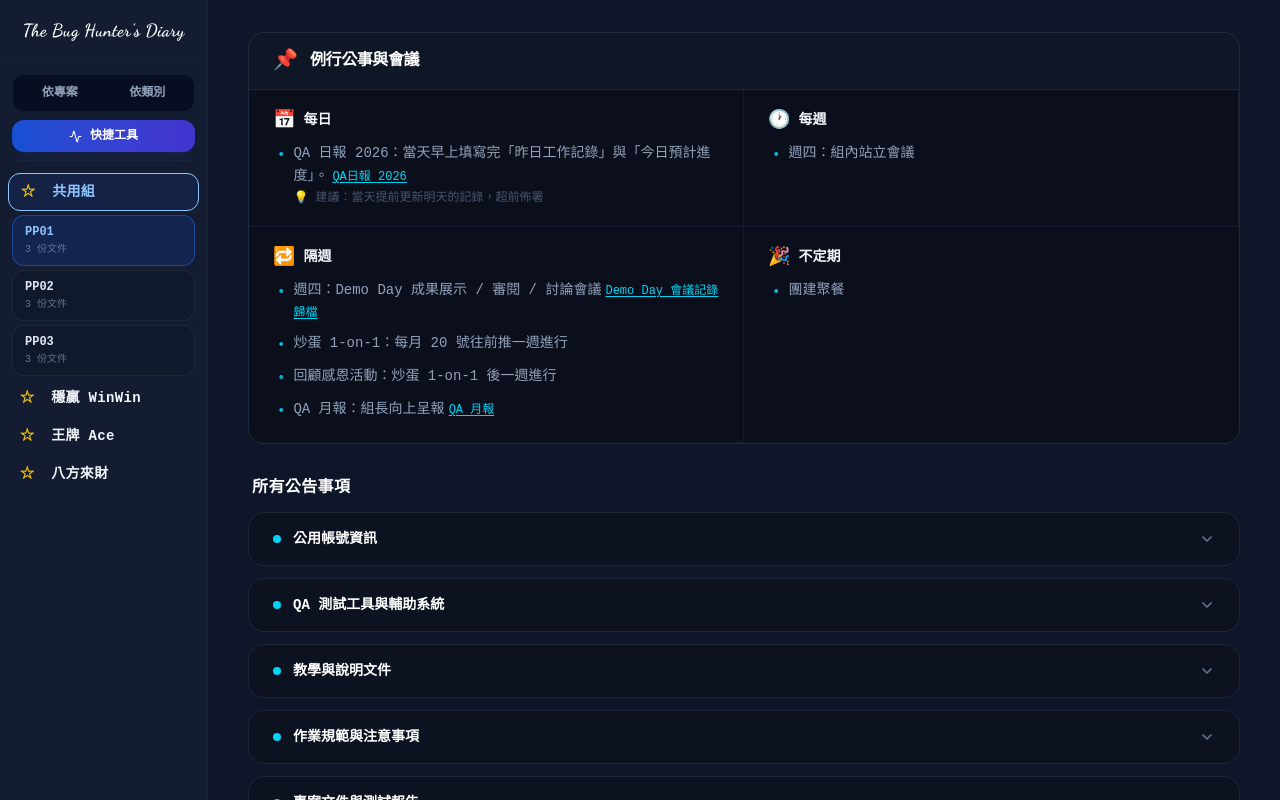
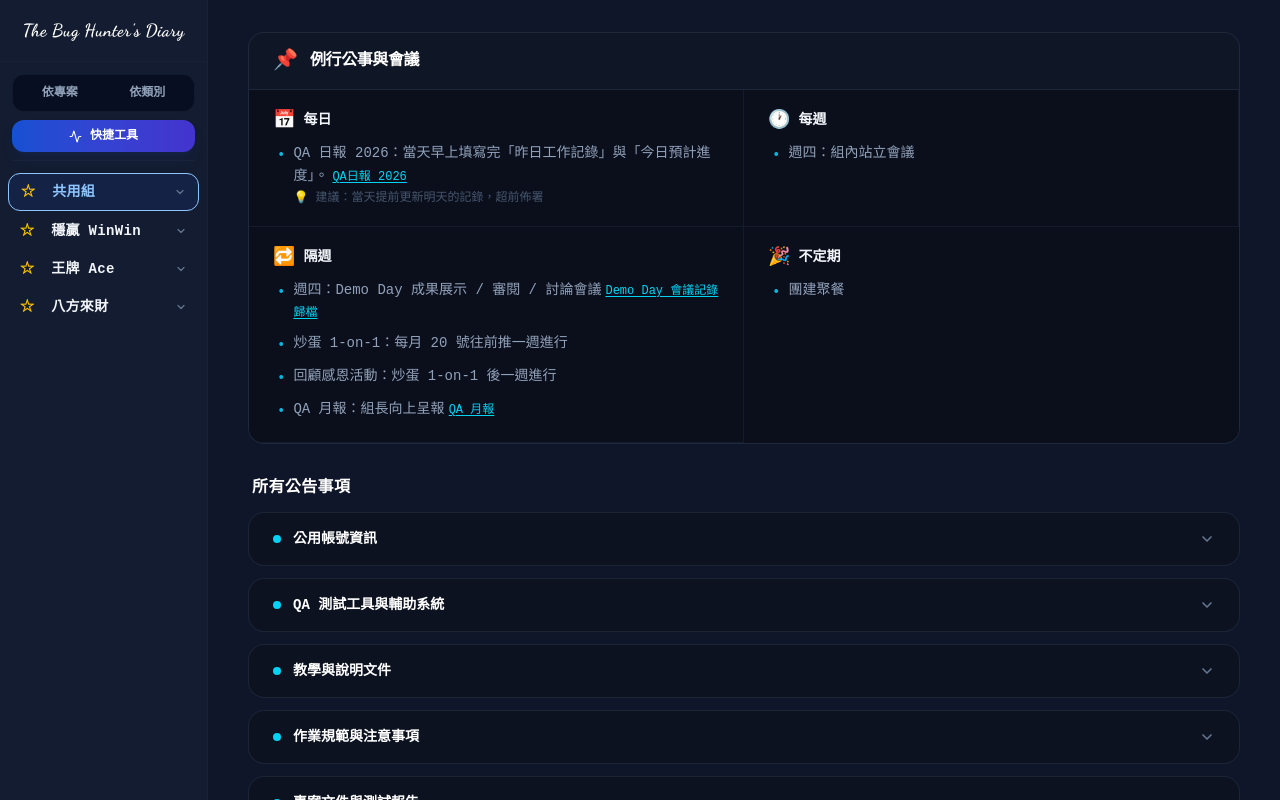
Before and after one commit to cloud52321/QA, a Next.js app: page / in a window 1280 px wide. Built offline with nearby package versions, Linux system fonts and the light colour scheme.

Commit message:
Add files via upload

```diff
--- a/src/app/LLMWiki.tsx
+++ b/src/app/LLMWiki.tsx
@@ -114,32 +114,37 @@ const LLMWiki: React.FC = () => {
       <>
         {studioGroups.map(({ studio, projects }) => {
           const isActive = projects.includes(selectedProject);
+          const isOpen = openSections.includes(studio);
           return (
             <div key={studio}>
               <button
-                onClick={() => handleProjectSelect(projects[0])}
-                className={`w-full flex items-center px-3 py-2 rounded-xl transition-all ${isActive ? 'bg-blue-600/10 border border-blue-300' : 'hover:bg-slate-800/40'}`}
+                onClick={() => {
+                  setOpenSections(prev => prev.includes(studio) ? prev.filter(s => s !== studio) : [...prev, studio]);
+                  if (!isOpen) handleProjectSelect(projects[0]);
+                }}
+                className={`w-full flex items-center justify-between px-3 py-2 rounded-xl transition-all ${isActive ? 'bg-blue-600/10 border border-blue-300' : 'hover:bg-slate-800/40'}`}
               >
                 <span className={`text-sm font-extrabold tracking-wide ${isActive ? 'text-blue-300' : 'text-slate-100'}`}>
                   <span className="text-yellow-400 mr-2">☆</span> {studio}
                 </span>
+                <svg width="12" height="12" viewBox="0 0 24 24" fill="none" stroke="currentColor" strokeWidth="2.5" strokeLinecap="round" strokeLinejoin="round"
+                  className={`transition-transform duration-200 flex-shrink-0 ${isOpen ? 'rotate-180 text-blue-400' : 'text-slate-500'}`}>
+                  <polyline points="6 9 12 15 18 9" />
+                </svg>
               </button>
-              {isActive && (
-                <div className="mt-1 mb-1 px-1 space-y-1">
+              {isOpen && (
+                <div className="mt-1 mb-1 px-1 grid grid-cols-2 gap-1">
                   {projects.map(p => (
                     <button
                       key={p}
                       onClick={() => handleProjectSelect(p)}
-                      className={`w-full text-left px-3 py-2 rounded-xl border transition-all ${
+                      className={`w-full text-left px-2 py-2 rounded-xl border transition-all ${
                         selectedProject === p
                           ? 'bg-blue-600/15 border-blue-500/40'
                           : 'bg-[#0f1629]/60 border-slate-700/40 hover:bg-slate-800/60 hover:border-slate-600'
                       }`}
                     >
                       <p className={`text-xs font-extrabold ${selectedProject === p ? 'text-blue-300' : 'text-slate-200'}`}>{p}</p>
-                      <p className="text-[10px] mt-0.5 text-slate-500">
-                        {wikiDocs.filter(d => d.project === p || d.project.split('、').includes(p)).length} 份文件
-                      </p>
                     </button>
                   ))}
                 </div>
@@ -154,38 +159,43 @@ const LLMWiki: React.FC = () => {
       <>
         {categoryStructure.map(({ section, titles }) => {
           const isActive = selectedGroup === section;
+          const isOpen = openSections.includes(section);
           return (
             <div key={section}>
               <button
                 onClick={() => {
-                  const firstTitle = titles[0] ?? '';
-                  setSelectedGroup(section);
-                  setSelectedSubTitle(firstTitle);
-                  setShowHome(false);
-                  setIsToolbox(false);
+                  setOpenSections(prev => prev.includes(section) ? prev.filter(s => s !== section) : [...prev, section]);
+                  if (!isOpen) {
+                    const firstTitle = titles[0] ?? '';
+                    setSelectedGroup(section);
+                    setSelectedSubTitle(firstTitle);
+                    setShowHome(false);
+                    setIsToolbox(false);
+                  }
                 }}
-                className={`w-full flex items-center px-3 py-2 rounded-xl transition-all ${isActive ? 'bg-blue-600/10 border border-blue-300' : 'hover:bg-slate-800/40'}`}
+                className={`w-full flex items-center justify-between px-3 py-2 rounded-xl transition-all ${isActive ? 'bg-blue-600/10 border border-blue-300' : 'hover:bg-slate-800/40'}`}
               >
                 <span className={`text-sm font-extrabold tracking-wide ${isActive ? 'text-blue-300' : 'text-slate-100'}`}>
                   <span className="text-yellow-400 mr-2">☆</span> {section}
                 </span>
+                <svg width="12" height="12" viewBox="0 0 24 24" fill="none" stroke="currentColor" strokeWidth="2.5" strokeLinecap="round" strokeLinejoin="round"
+                  className={`transition-transform duration-200 flex-shrink-0 ${isOpen ? 'rotate-180 text-blue-400' : 'text-slate-500'}`}>
+                  <polyline points="6 9 12 15 18 9" />
+                </svg>
               </button>
-              {isActive && (
-                <div className="mt-1 mb-1 px-1 space-y-1">
+              {isOpen && (
+                <div className="mt-1 mb-1 px-1 grid grid-cols-2 gap-1">
                   {titles.map(title => (
                     <button
                       key={title}
                       onClick={() => { setSelectedSubTitle(title); setShowHome(false); setIsToolbox(false); }}
-                      className={`w-full text-left px-3 py-2 rounded-xl border transition-all ${
+                      className={`w-full text-left px-2 py-2 rounded-xl border transition-all ${
                         selectedSubTitle === title
                           ? 'bg-blue-600/15 border-blue-500/40'
                           : 'bg-[#0f1629]/60 border-slate-700/40 hover:bg-slate-800/60 hover:border-slate-600'
                       }`}
                     >
                       <p className={`text-xs font-extrabold leading-tight ${selectedSubTitle === title ? 'text-blue-300' : 'text-slate-200'}`}>{title}</p>
-                      <p className="text-[10px] mt-0.5 text-slate-500">
-                        {wikiDocs.filter(d => d.section === section && d.title === title).length} 份文件
-                      </p>
                     </button>
                   ))}
                 </div>
```
